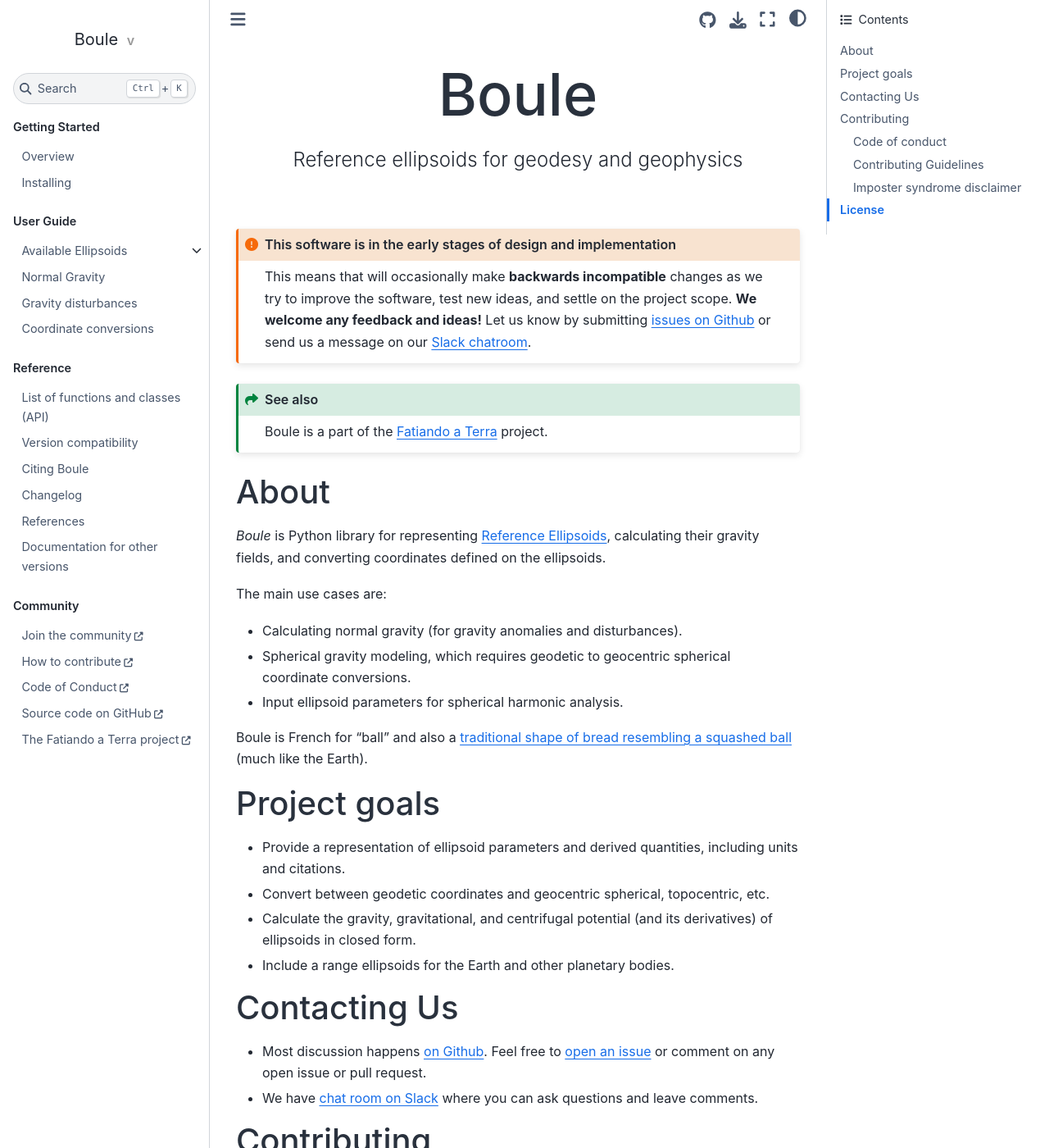
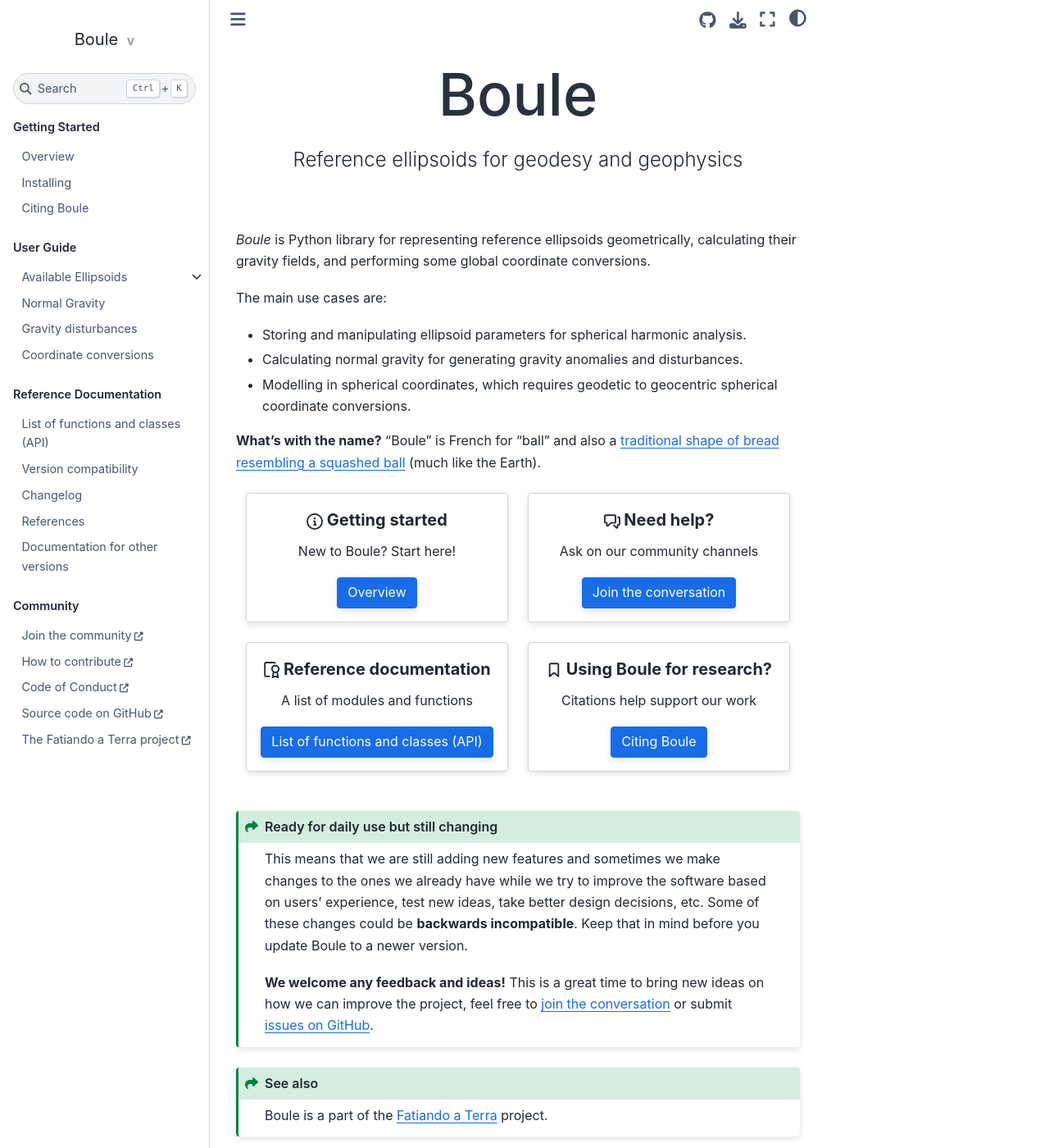
Before and after one commit to fatiando/boule, a Sphinx documentation site: the page built from doc/index.rst, in a window 1280 px wide and 1400 px high. Shown: the whole window at 82% size. Built offline with Sphinx 7.4.7 and the Sphinx Book theme 1.1.4, drawn with Linux system fonts in a browser that asks for light colours; the version number could not be read and is left out; some of the changed text lies outside the part shown.

Commit message:
Redo the front page

```diff
--- a/doc/index.rst
+++ b/doc/index.rst
@@ -10,36 +10,109 @@
       Reference ellipsoids for geodesy and geophysics
     </p>
 
-.. admonition:: This software is in the early stages of design and implementation
-    :class: attention
+*Boule* is Python library for representing reference ellipsoids geometrically,
+calculating their gravity fields, and performing some global coordinate
+conversions.
 
-    This means that will occasionally make **backwards incompatible** changes
-    as we try to improve the software, test new ideas, and settle on the
-    project scope.
-    **We welcome any feedback and ideas!** Let us know by submitting
-    `issues on Github <https://github.com/fatiando/boule/issues>`__
-    or send us a message on our
-    `Slack chatroom <http://contact.fatiando.org>`__.
+The main use cases are:
+
+* Storing and manipulating ellipsoid parameters for spherical harmonic analysis.
+* Calculating normal gravity for generating gravity anomalies and disturbances.
+* Modelling in spherical coordinates, which requires geodetic to geocentric
+  spherical coordinate conversions.
+
+**What's with the name?**
+"Boule" is French for "ball" and also a `traditional shape of bread resembling
+a squashed ball <https://en.wikipedia.org/wiki/Boule_(bread)>`__ (much like the
+Earth).
+
+.. grid:: 1 1 2 2
+    :margin: 4 5 0 0
+    :gutter: 4
+
+    .. grid-item-card:: :octicon:`info` Getting started
+        :text-align: center
+        :class-title: sd-fs-5
+
+        New to Boule? Start here!
+
+        .. button-ref:: overview
+            :ref-type: ref
+            :click-parent:
+            :color: primary
+            :shadow:
+
+    .. grid-item-card:: :octicon:`comment-discussion` Need help?
+        :text-align: center
+        :class-title: sd-fs-5
+
+        Ask on our community channels
+
+        .. button-link:: https://www.fatiando.org/contact
+            :click-parent:
+            :color: primary
+            :shadow:
+
+            Join the conversation
+
+    .. grid-item-card:: :octicon:`file-badge` Reference documentation
+        :text-align: center
+        :class-title: sd-fs-5
+
+        A list of modules and functions
+
+        .. button-ref:: api
+            :ref-type: ref
+            :color: primary
+            :shadow:
+
+    .. grid-item-card:: :octicon:`bookmark` Using Boule for research?
+        :text-align: center
+        :class-title: sd-fs-5
+
+        Citations help support our work
+
+        .. button-ref:: citing
+            :ref-type: ref
+            :color: primary
+            :shadow:
+
+
+.. admonition:: Ready for daily use but still changing
+    :class: seealso
+
+    This means that we are still adding new features and sometimes we make
+    changes to the ones we already have while we try to improve the software
+    based on users' experience, test new ideas, take better design decisions,
+    etc. Some of these changes could be **backwards incompatible**. Keep that
+    in mind before you update Boule to a newer version.
+
+    **We welcome any feedback and ideas!** This is a great time to bring new
+    ideas on how we can improve the project, feel free to `join the
+    conversation <https://www.fatiando.org/contact>`__ or submit
+    `issues on GitHub <https://github.com/fatiando/boule/issues>`__.
+
 
 .. seealso::
 
     Boule is a part of the
     `Fatiando a Terra <https://www.fatiando.org/>`_ project.
 
-.. include:: ../README.rst
-    :start-after: placeholder-for-doc-index
+----
+
+Table of contents
+-----------------
 
 .. toctree::
     :maxdepth: 2
-    :hidden:
     :caption: Getting Started
 
     tutorials/overview.rst
     install.rst
+    citing.rst
 
 .. toctree::
     :maxdepth: 2
-    :hidden:
     :caption: User Guide
 
     ellipsoids/index.rst
@@ -49,19 +122,16 @@
 
 .. toctree::
     :maxdepth: 2
-    :hidden:
-    :caption: Reference
+    :caption: Reference Documentation
 
     api/index.rst
     compatibility.rst
-    citing.rst
     changes.rst
     references.rst
     versions.rst
 
 .. toctree::
     :maxdepth: 2
-    :hidden:
     :caption: Community
 
     Join the community <http://contact.fatiando.org>
```
